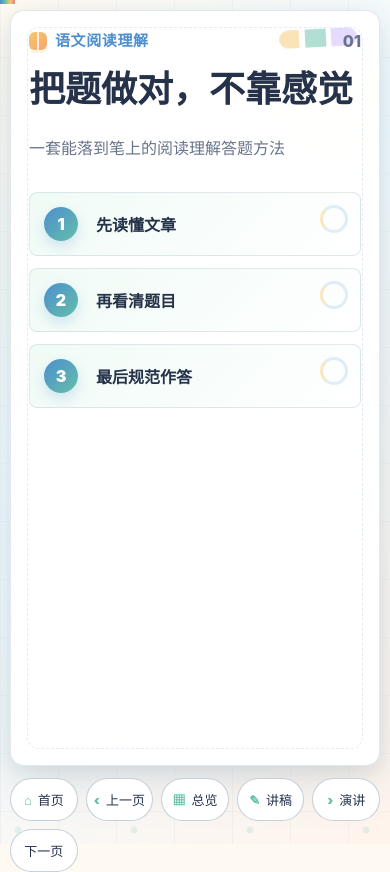
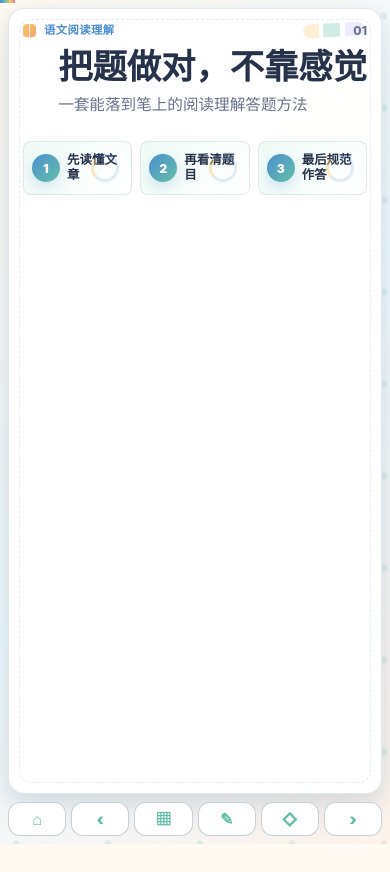
Before and after one commit to windssea/windssea-reading, a React (Vite) app: page / in a window 390 px wide. After the commit the page ends 844 px from the top, so only its background shows below. Built offline with nearby package versions, Linux system fonts and the light colour scheme.

Commit message:
增加移动端适配

```diff
--- a/src/main.jsx
+++ b/src/main.jsx
@@ -439,7 +439,9 @@ function App() {
   const [current, setCurrent] = useState(0);
   const [showNotes, setShowNotes] = useState(false);
   const [showOverview, setShowOverview] = useState(false);
+  const [isMobile, setIsMobile] = useState(false);
   const presenterRef = useRef(null);
+  const touchRef = useRef({ x: 0, y: 0, time: 0 });
 
   const progress = useMemo(() => ((current + 1) / slides.length) * 100, [current]);
 
@@ -460,6 +462,41 @@ function App() {
     presenter.document.close();
     presenter.focus();
   }
+
+  function handleTouchStart(event) {
+    const touch = event.touches[0];
+    touchRef.current = {
+      x: touch.clientX,
+      y: touch.clientY,
+      time: Date.now()
+    };
+  }
+
+  function handleTouchEnd(event) {
+    if (!isMobile || showNotes || showOverview) return;
+
+    const touch = event.changedTouches[0];
+    const deltaX = touch.clientX - touchRef.current.x;
+    const deltaY = touch.clientY - touchRef.current.y;
+    const elapsed = Date.now() - touchRef.current.time;
+
+    if (elapsed > 700 || Math.abs(deltaX) < 48 || Math.abs(deltaY) > 72) return;
+
+    if (deltaX < 0) {
+      setCurrent((value) => clamp(value + 1, 0, slides.length - 1));
+    } else {
+      setCurrent((value) => clamp(value - 1, 0, slides.length - 1));
+    }
+  }
+
+  useEffect(() => {
+    const media = window.matchMedia('(max-width: 760px)');
+    const syncMobile = () => setIsMobile(media.matches);
+
+    syncMobile();
+    media.addEventListener('change', syncMobile);
+    return () => media.removeEventListener('change', syncMobile);
+  }, []);
 
   useEffect(() => {
     presenterRef.current?.postMessage({ type: 'audience-goto', idx: current }, '*');
@@ -520,7 +557,11 @@ function App() {
   const slide = slides[current];
 
   return (
-    <main className="deck-shell">
+    <main
+      className={`deck-shell${isMobile ? ' mobile-shell' : ''}`}
+      onTouchStart={handleTouchStart}
+      onTouchEnd={handleTouchEnd}
+    >
       <div className="progress" style={{ width: `${progress}%` }} />
       <aside className="rail" aria-label="课程章节">
         <button className="rail-brand" type="button" onClick={() => setCurrent(0)} title="回到首页">
--- a/src/styles.css
+++ b/src/styles.css
@@ -625,6 +625,10 @@ ul {
 }
 
 .controls button:nth-child(5)::before {
+  content: "◇";
+}
+
+.controls button:nth-child(6)::before {
   content: "›";
 }
 
@@ -1024,3 +1028,299 @@ table {
     padding-inline: 4px;
   }
 }
+
+@media (max-width: 760px) {
+  body {
+    overflow: hidden;
+    overscroll-behavior: none;
+    touch-action: none;
+  }
+
+  .mobile-shell {
+    height: 100svh;
+    min-height: 100svh;
+    padding: 8px;
+    display: grid;
+    grid-template-rows: minmax(0, 1fr) auto;
+    gap: 8px;
+    background:
+      radial-gradient(circle at 16px 16px, rgba(99, 191, 168, 0.16) 0 3px, transparent 4px),
+      linear-gradient(135deg, #fffaf1 0%, #f2fbff 52%, #fff4ec 100%);
+    background-size: 92px 92px, auto;
+    touch-action: pan-x;
+  }
+
+  .mobile-shell .rail,
+  .mobile-shell .deck-footer {
+    display: none;
+  }
+
+  .mobile-shell .progress {
+    height: 3px;
+  }
+
+  .mobile-shell .slide {
+    width: 100%;
+    height: 100%;
+    min-height: 0;
+    margin: 0;
+    padding: clamp(12px, 3.6vw, 18px);
+    border-radius: 16px;
+    overflow: hidden;
+    display: flex;
+    flex-direction: column;
+    touch-action: pan-x;
+  }
+
+  .mobile-shell .slide > div {
+    flex: 1;
+    min-height: 0;
+    display: flex;
+    flex-direction: column;
+  }
+
+  .mobile-shell .slide::before {
+    width: 62px;
+    height: 14px;
+    right: 16px;
+    top: 14px;
+    opacity: 0.3;
+  }
+
+  .mobile-shell .slide::after {
+    inset: 10px;
+    border-radius: 12px;
+  }
+
+  .mobile-shell .slide-header {
+    flex: 0 0 auto;
+    margin-bottom: clamp(8px, 2.2vw, 12px);
+  }
+
+  .mobile-shell .eyebrow {
+    max-width: 68vw;
+    font-size: clamp(11px, 2.9vw, 13px);
+    white-space: nowrap;
+    overflow: hidden;
+    text-overflow: ellipsis;
+  }
+
+  .mobile-shell .eyebrow::before {
+    width: 13px;
+    height: 13px;
+    border-radius: 4px;
+  }
+
+  .mobile-shell .slide-index {
+    font-size: 12px;
+  }
+
+  .mobile-shell h1 {
+    max-width: none;
+    font-size: clamp(28px, 8.8vw, 42px);
+    line-height: 1.08;
+    margin-bottom: clamp(10px, 2.8vw, 16px);
+  }
+
+  .mobile-shell h2 {
+    font-size: clamp(21px, 6.1vw, 30px);
+    line-height: 1.12;
+    margin-bottom: clamp(10px, 2.8vw, 16px);
+  }
+
+  .mobile-shell h3 {
+    font-size: clamp(14px, 3.8vw, 17px);
+    margin-bottom: 6px;
+  }
+
+  .mobile-shell p,
+  .mobile-shell li,
+  .mobile-shell td {
+    font-size: clamp(11px, 3vw, 14px);
+    line-height: 1.34;
+  }
+
+  .mobile-shell .subtitle {
+    font-size: clamp(14px, 4vw, 18px);
+  }
+
+  .mobile-shell .cover-layout {
+    grid-template-columns: 1fr;
+    gap: 10px;
+    align-content: center;
+    min-height: 0;
+  }
+
+  .mobile-shell .goal-stack {
+    grid-template-columns: repeat(3, minmax(0, 1fr));
+    gap: 8px;
+  }
+
+  .mobile-shell .goal {
+    grid-template-columns: 28px 1fr;
+    gap: 7px;
+    min-height: 54px;
+    padding: 8px;
+  }
+
+  .mobile-shell .goal b {
+    font-size: clamp(12px, 3.2vw, 15px);
+    line-height: 1.2;
+  }
+
+  .mobile-shell .goal span,
+  .mobile-shell .process-list span,
+  .mobile-shell .three-grid span {
+    width: 28px;
+    height: 28px;
+    font-size: 12px;
+  }
+
+  .mobile-shell .check-grid,
+  .mobile-shell .card-grid,
+  .mobile-shell .mini-grid,
+  .mobile-shell .process-list,
+  .mobile-shell .split-layout,
+  .mobile-shell .compare-grid,
+  .mobile-shell .three-grid,
+  .mobile-shell .radial {
+    grid-template-columns: repeat(2, minmax(0, 1fr));
+    gap: 8px;
+  }
+
+  .mobile-shell .check-item,
+  .mobile-shell .card-grid article,
+  .mobile-shell .mini-grid article,
+  .mobile-shell .split-layout article,
+  .mobile-shell .formula-card,
+  .mobile-shell .example-box,
+  .mobile-shell .compare-grid article,
+  .mobile-shell .three-grid article,
+  .mobile-shell .radial article {
+    padding: 9px;
+    border-radius: 10px;
+    min-height: 0;
+  }
+
+  .mobile-shell .check-item span {
+    width: 22px;
+    height: 22px;
+    margin-bottom: 6px;
+  }
+
+  .mobile-shell .check-item span::after {
+    left: 7px;
+    top: 5px;
+    width: 6px;
+    height: 10px;
+    border-width: 0 2px 2px 0;
+  }
+
+  .mobile-shell .slide article h3::before {
+    width: 11px;
+    height: 11px;
+    border-radius: 3px;
+  }
+
+  .mobile-shell blockquote {
+    font-size: clamp(20px, 6.4vw, 28px);
+    line-height: 1.2;
+    padding: 14px 16px;
+    margin-bottom: 12px;
+  }
+
+  .mobile-shell .process-list article {
+    grid-template-columns: 34px 1fr;
+    gap: 8px;
+    padding: 8px;
+  }
+
+  .mobile-shell .formula {
+    font-size: clamp(14px, 4vw, 18px);
+    line-height: 1.28;
+  }
+
+  .mobile-shell .formula.wide {
+    padding: 10px 12px;
+    margin: 8px 0;
+    border-left-width: 4px;
+  }
+
+  .mobile-shell .example-box {
+    margin: 8px 0;
+  }
+
+  .mobile-shell .tag-wrap,
+  .mobile-shell .tip-row {
+    gap: 6px;
+  }
+
+  .mobile-shell .tag-wrap span,
+  .mobile-shell .tip-row span {
+    padding: 7px 9px;
+    font-size: clamp(11px, 3vw, 13px);
+  }
+
+  .mobile-shell table {
+    display: table;
+    table-layout: fixed;
+    white-space: normal;
+    font-size: 11px;
+  }
+
+  .mobile-shell th,
+  .mobile-shell td {
+    padding: 7px 6px;
+    word-break: break-word;
+  }
+
+  .mobile-shell th {
+    font-size: 11px;
+  }
+
+  .mobile-shell .radial-center {
+    grid-row: auto;
+    min-height: 72px;
+    font-size: clamp(20px, 6vw, 28px);
+  }
+
+  .mobile-shell .controls {
+    position: static;
+    width: 100%;
+    display: grid;
+    grid-template-columns: repeat(6, minmax(0, 1fr));
+    gap: 5px;
+    padding: 0;
+  }
+
+  .mobile-shell .controls button {
+    min-width: 0;
+    padding: 8px 2px;
+    border-radius: 12px;
+    font-size: 0;
+    line-height: 1;
+  }
+
+  .mobile-shell .controls button::before {
+    margin: 0;
+    font-size: 16px;
+  }
+
+  .mobile-shell .notes-panel {
+    inset: 10px;
+    width: auto;
+    max-height: calc(100svh - 20px);
+    overflow: auto;
+    padding: 18px;
+  }
+
+  .mobile-shell .overview-panel {
+    width: calc(100vw - 20px);
+    max-height: calc(100svh - 20px);
+    padding: 16px;
+  }
+
+  .mobile-shell .overview-grid {
+    grid-template-columns: 1fr;
+  }
+}
```
